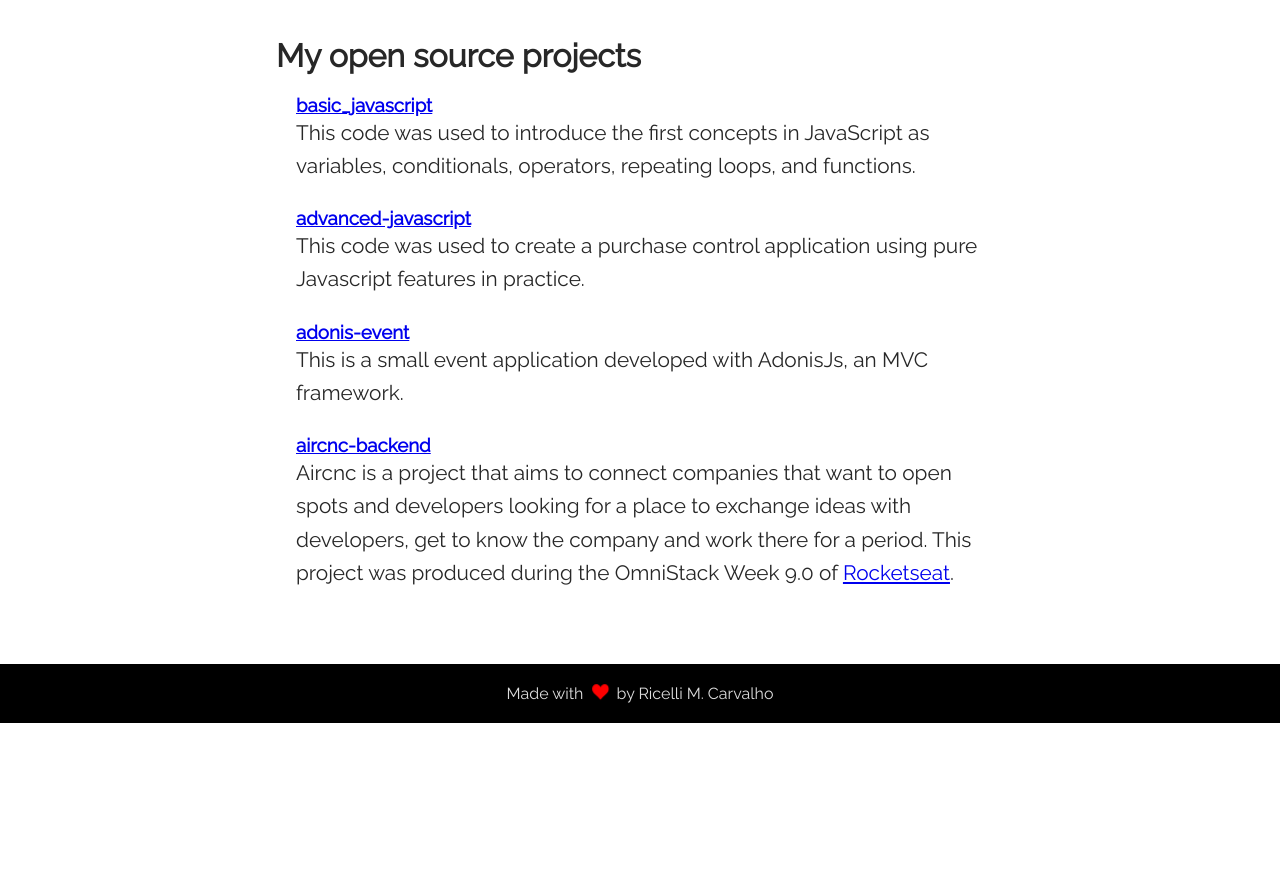
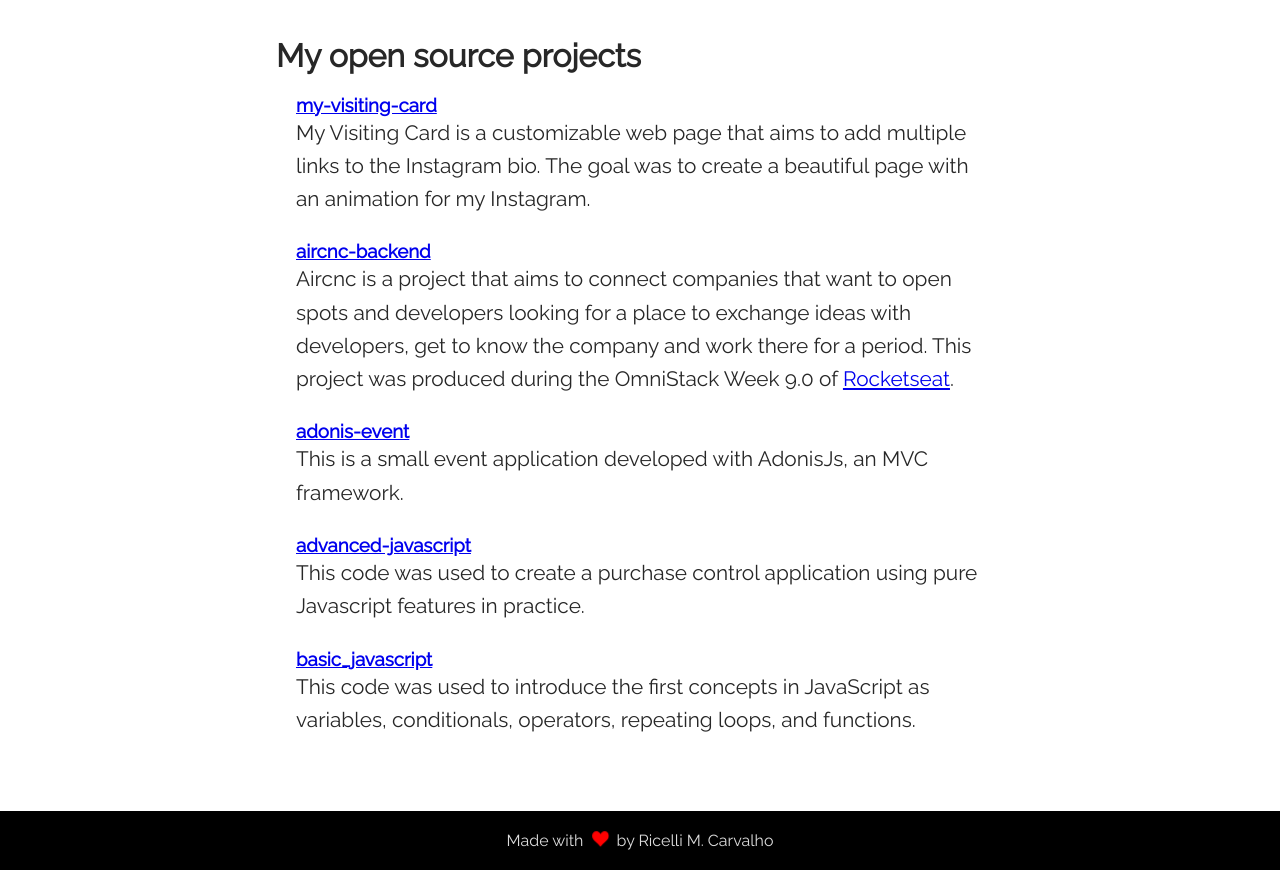
Before and after one commit to ricellicarvalho/ricellicarvalho.github.io, a plain HTML site: page index.html in a window 1280 px wide. Shown: the part 2644-3514 px from the top of the page. Before the commit the page ends 3367 px from the top, so only its background shows below. Drawn offline with Linux system fonts and the light colour scheme; a web font is replaced by a local one.

Commit message:
Adding a New Project to the Open Source Project Listing

```diff
--- a/index.html
+++ b/index.html
@@ -104,18 +104,21 @@
           </div>
           <h2>My open source projects</h2>
           <div style="margin: 20px 20px 0">
-            <h3><a href="https://github.com/ricellicarvalho/basic_javascript" title="basic_javascript" target="_blank">basic_javascript</a></h3>
-            <p>This code was used to introduce the first concepts in JavaScript as variables, conditionals, operators, repeating loops, and functions.</p>
+            <h3><a href="https://github.com/ricellicarvalho/my-visiting-card" title="my-visiting-card" target="_blank">my-visiting-card</a></h3>
+            <p>My Visiting Card is a customizable web page that aims to add multiple links to the Instagram bio. The goal was to create a beautiful page with an animation for my Instagram.</p>
+
+            <h3><a href="https://github.com/ricellicarvalho/aircnc-backend" title="aircnc-backend" target="_blank">aircnc-backend</a></h3>
+            <p>Aircnc is a project that aims to connect companies that want to open spots and developers looking for a place to exchange ideas with developers, get to know the company and work there for a period.
+              This project was produced during the OmniStack Week 9.0 of <a href="https://rocketseat.com.br/" title="Rocketseat" target="_blank">Rocketseat</a>.</p>
+
+            <h3><a href="https://github.com/ricellicarvalho/adonis-event" title="adonis-event" target="_blank">adonis-event</a></h3>
+            <p>This is a small event application developed with AdonisJs, an MVC framework.</p>
 
             <h3><a href="https://github.com/ricellicarvalho/advanced-javascript" title="advanced-javascript" target="_blank">advanced-javascript</a></h3>
             <p>This code was used to create a purchase control application using pure Javascript features in practice.</p>
 
-            <h3><a href="https://github.com/ricellicarvalho/adonis-event" title="adonis-event" target="_blank">adonis-event</a></h3>
-            <p>This is a small event application developed with AdonisJs, an MVC framework.</p>
-
-            <h3><a href="https://github.com/ricellicarvalho/aircnc-backend" title="aircnc-backend" target="_blank">aircnc-backend</a></h3>
-            <p>Aircnc is a project that aims to connect companies that want to open spots and developers looking for a place to exchange ideas with developers, get to know the company and work there for a period.
-              This project was produced during the OmniStack Week 9.0 of <a href="https://rocketseat.com.br/" title="Rocketseat" target="_blank">Rocketseat</a>.</p>
+            <h3><a href="https://github.com/ricellicarvalho/basic_javascript" title="basic_javascript" target="_blank">basic_javascript</a></h3>
+            <p>This code was used to introduce the first concepts in JavaScript as variables, conditionals, operators, repeating loops, and functions.</p>
           </div>
         </div>
       </div>
```
